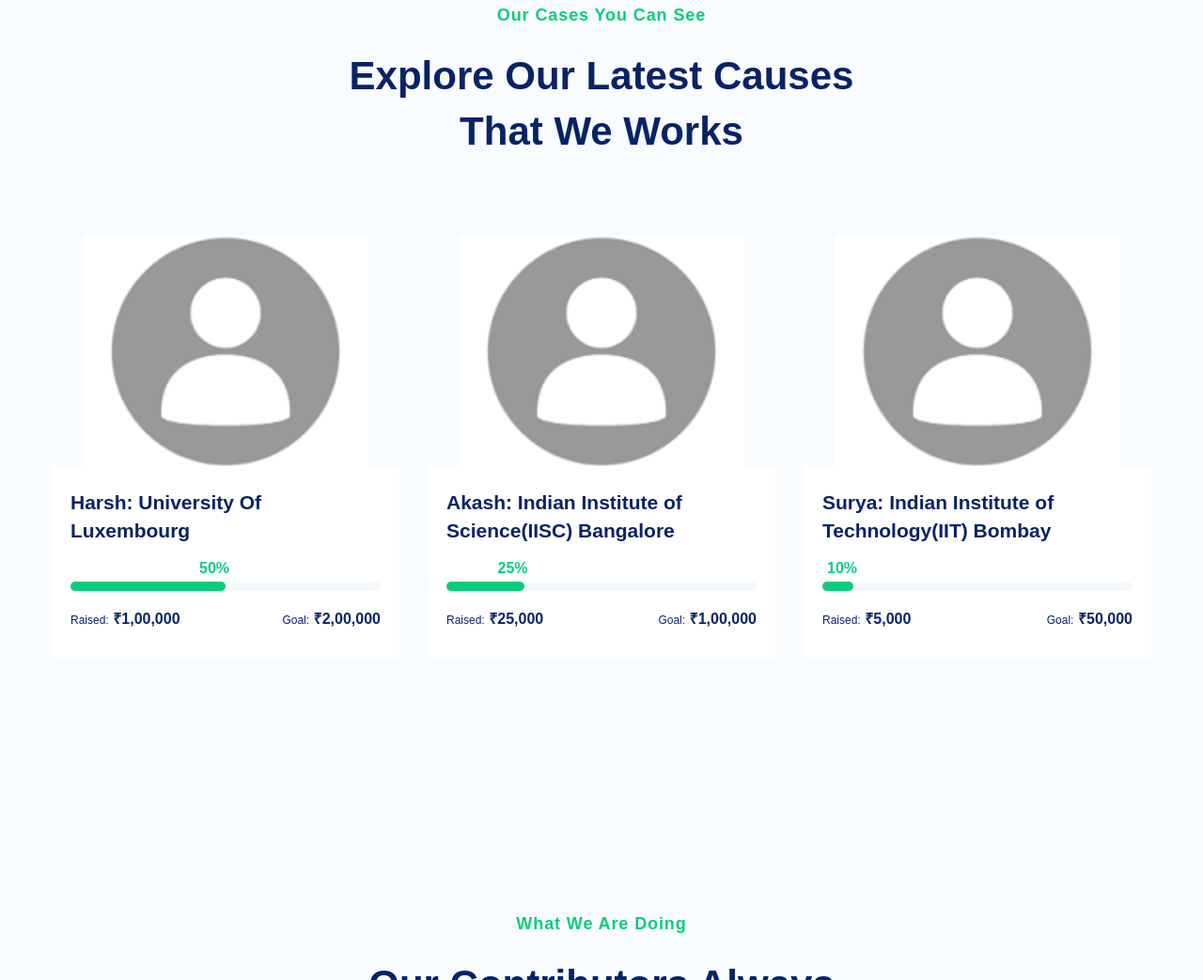
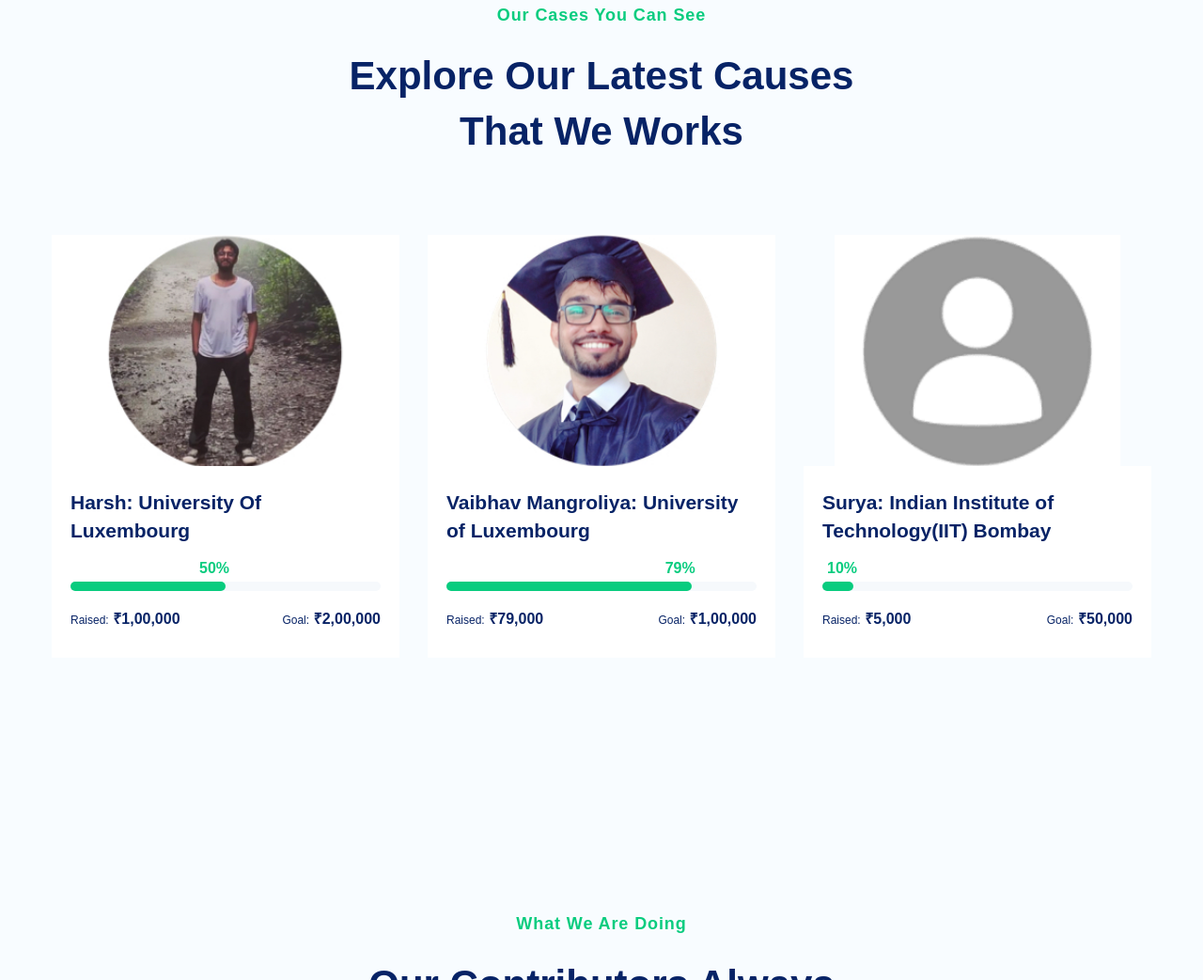
Before and after one commit to Vaibhavkkm/myeduaid, a plain HTML site: page index.html in a window 1280 px wide. Shown: the part 3565-4608 px from the top of the page at 94% size. Drawn offline with Linux system fonts and the light colour scheme; a web font is replaced by a local one.

Commit message:
Added mine and harsh's pic

```diff
--- a/index.html
+++ b/index.html
@@ -285,7 +285,7 @@
                 <div class="col-lg-4 col-md-6 col-sm-6">
                     <div class="single-cases mb-40">
                         <div class="cases-img">
-                            <img src="assets/img/gallery/defaultIcon.png" alt="">
+                            <img src="assets/img/gallery/harsh.png" alt="">
                         </div>
                         <div class="cases-caption">
                             <h3><a href="#">Harsh: University Of Luxembourg</a></h3>
@@ -311,10 +311,10 @@
                 <div class="col-lg-4 col-md-6 col-sm-6">
                     <div class="single-cases mb-40">
                         <div class="cases-img">
-                            <img src="assets/img/gallery/defaultIcon.png" alt="">
+                            <img src="assets/img/gallery/vkkm.png" alt="">
                         </div>
                         <div class="cases-caption">
-                            <h3><a href="#">Akash: Indian Institute of Science(IISC) Bangalore</a></h3>
+                            <h3><a href="#">Vaibhav Mangroliya: University of Luxembourg</a></h3>
                             <!-- Progress Bar -->
                             <div class="single-skill mb-15">
                                 <div class="bar-progress">
@@ -322,13 +322,13 @@
                                         <div class="tipWrap">
                                             <span class="tip"></span>
                                         </div>
-                                        <span class="fill" data-percentage="25"></span>
+                                        <span class="fill" data-percentage="79"></span>
                                     </div>
                                 </div>
                             </div>
                             <!-- / progress -->
                             <div class="prices d-flex justify-content-between">
-                                <p>Raised:<span> ₹25,000</span></p>
+                                <p>Raised:<span> ₹79,000</span></p>
                                 <p>Goal:<span> ₹1,00,000</span></p>
                             </div>
                         </div>
```
Also changed, not shown: assets/img/gallery/harsh.png (added), assets/img/gallery/vkkm.png (added), 4 other files.
